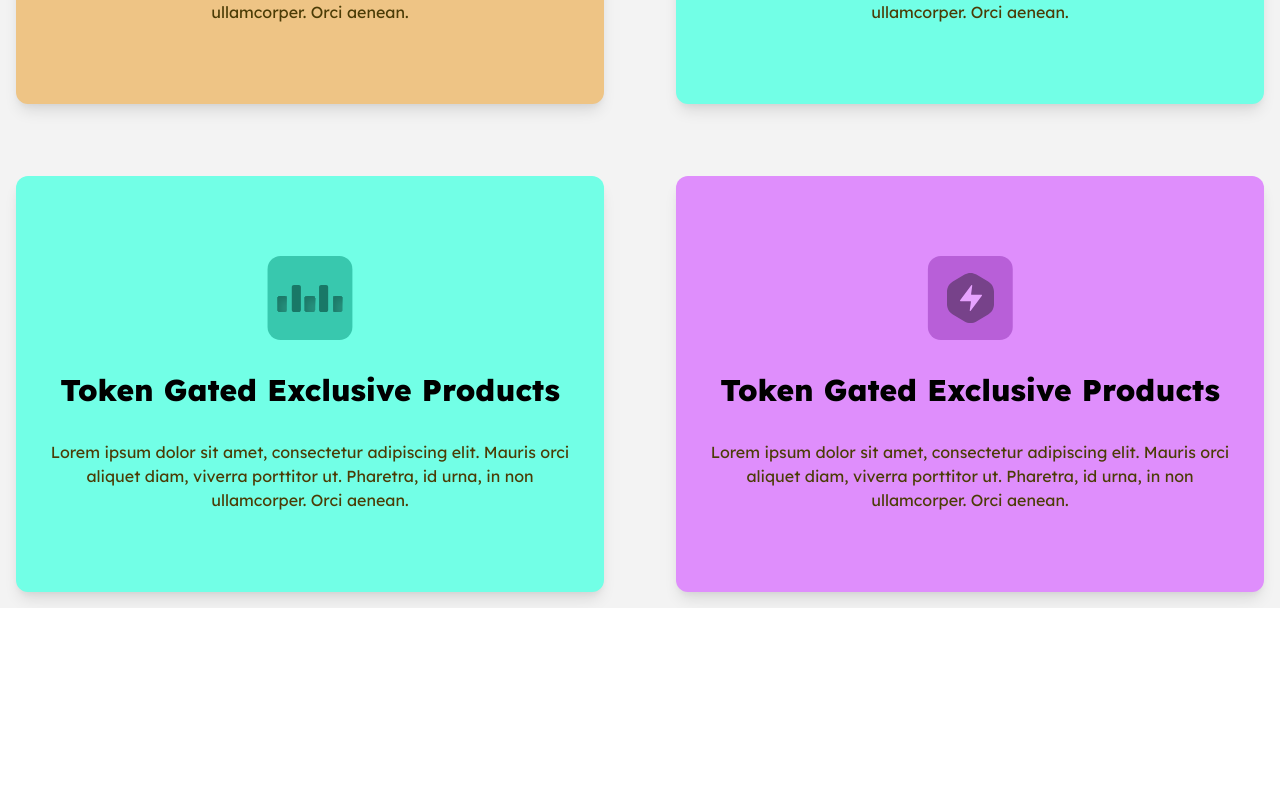
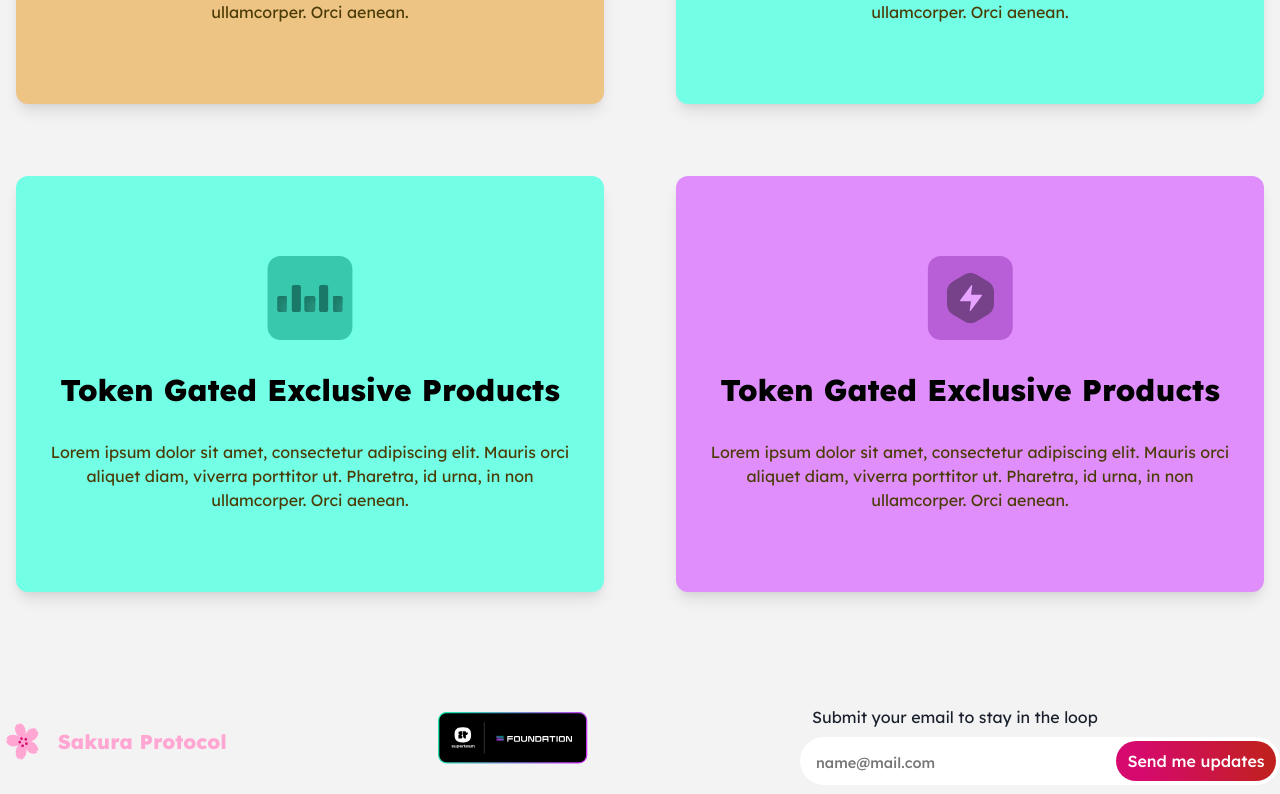
Before and after one commit to 0xPratik/frontend, a Next.js app: page / in a window 1280 px wide. Shown: the part 2053-2847 px from the top of the page. Before the commit the page ends 2661 px from the top, so only its background shows below. Built offline with nearby package versions, Linux system fonts and the light colour scheme.

Commit message:
footer done

```diff
--- /dev/null
+++ b/components/Home/components/Footer.tsx
@@ -0,0 +1,60 @@
+import { Text, Heading, HStack, VStack, Input, InputGroup, InputRightElement, Button, Flex, Spacer, Box } from '@chakra-ui/react'
+import React from 'react'
+import Image from "next/image";
+type Props = {}
+
+const Footer = (props: Props) => {
+  return (
+    // <HStack justifyContent="space-between" px={[0, 10, 30]} py="2">
+    <Flex direction={{ base: "column", md: "row" }} marginTop={["10","20"]}>
+      <HStack px={["7", "0"]}>
+        <Image src="/assets/Logo.svg" width={50} height={50} />
+
+        <Heading
+          color={"#FFA7D2"}
+          fontWeight="800"
+          fontSize={"20px"}
+          lineHeight="25px"
+        >
+          Sakura Protocol
+        </Heading>
+      </HStack>
+      <Spacer />
+      <Box w="150" px={["7", "0"]}>
+        <Image src="/assets/Badge.svg" width={"150%"} height="100%" />
+      </Box>
+
+      <Spacer />
+      <Flex direction={"column"}  justifyContent={"center"} >
+        <div>
+          <Text px="3" py="2">Submit your email to stay in the loop</Text>
+        </div>
+
+        <InputGroup width={["full", "30rem"]}>
+          <Input
+            py={"6"}
+            borderRadius={"100"}
+            bg="#ffffff"
+            color={"#787777"}
+            _placeholder={{
+              color: "#787777",
+              fontWeight: "500",
+              fontSize: "14.5px",
+              lineHeight: "18.43px",
+            }}
+            size={"lg"}
+            type={"text"}
+            variant="ctc"
+            placeholder="name@mail.com"
+          />
+          <InputRightElement px="auto" style={{ margin: "4px" }} width="10rem">
+            <Button variant={"pinkGradient"}>Send me updates</Button>
+          </InputRightElement>
+        </InputGroup>
+      </Flex>
+    </Flex>
+    // </HStack>
+  );
+}
+
+export default Footer
--- a/components/Home/index.tsx
+++ b/components/Home/index.tsx
@@ -1,5 +1,6 @@
 import { Container, Heading } from '@chakra-ui/react';
 import React from 'react'
+import Footer from './components/Footer';
 import Hero from './components/Hero';
 import HomeCards from './components/HomeCards';
 import Navbar from './components/Navbar';
@@ -11,7 +12,8 @@ const index = (props: Props) => {
     <Container maxWidth={"100%"} padding={0} bg="#1C1C1C0D">
       <Navbar />
       <Hero />
-      <HomeCards/>
+      <HomeCards />
+      <Footer/>
     </Container>
   );
 }
--- a/theme/index.tsx
+++ b/theme/index.tsx
@@ -35,6 +35,14 @@ const theme = extendTheme({
         }),
       },
     },
+    Input: {
+      variants: {
+        ctc: () => ({
+          border: "1px solid #ffffff",
+          bg: "transparent",
+        }),
+      }
+    },
   },
 });
 
```
Also changed, not shown: public/assets/Badge.svg (added).
